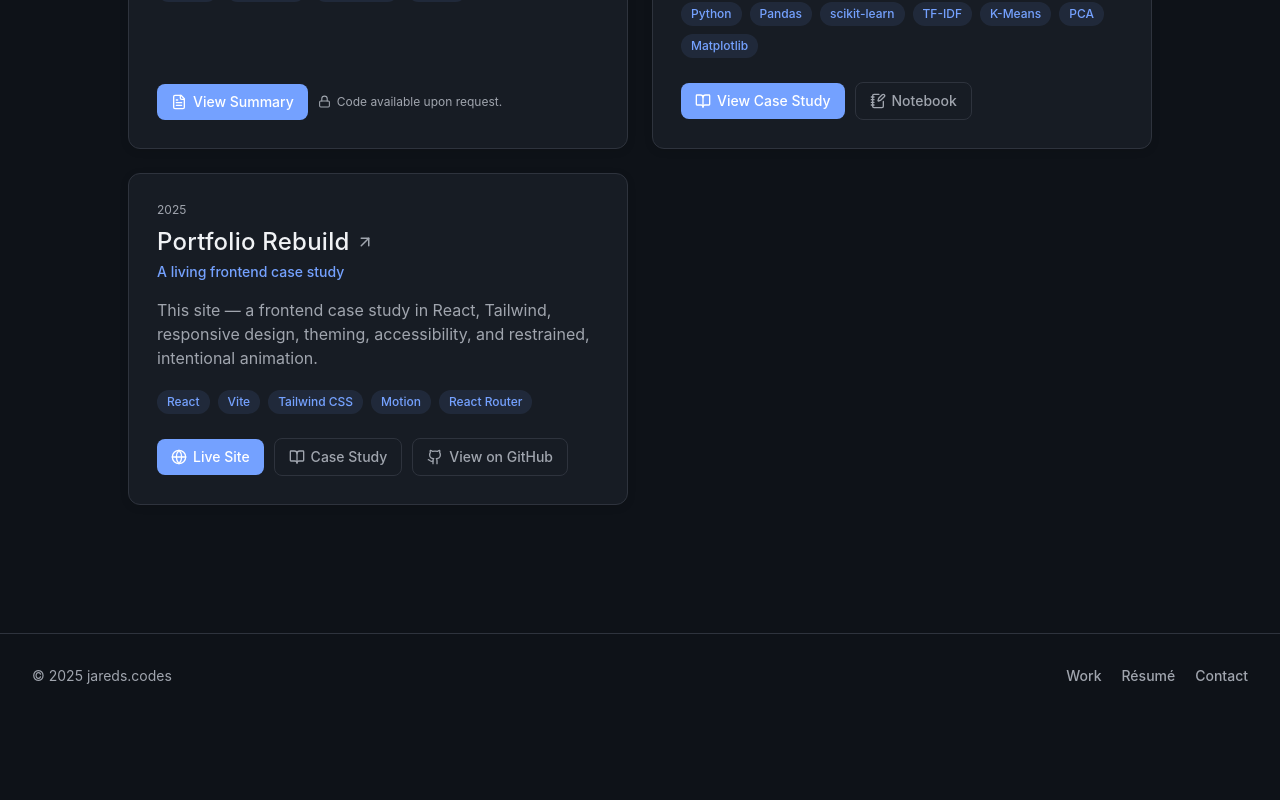
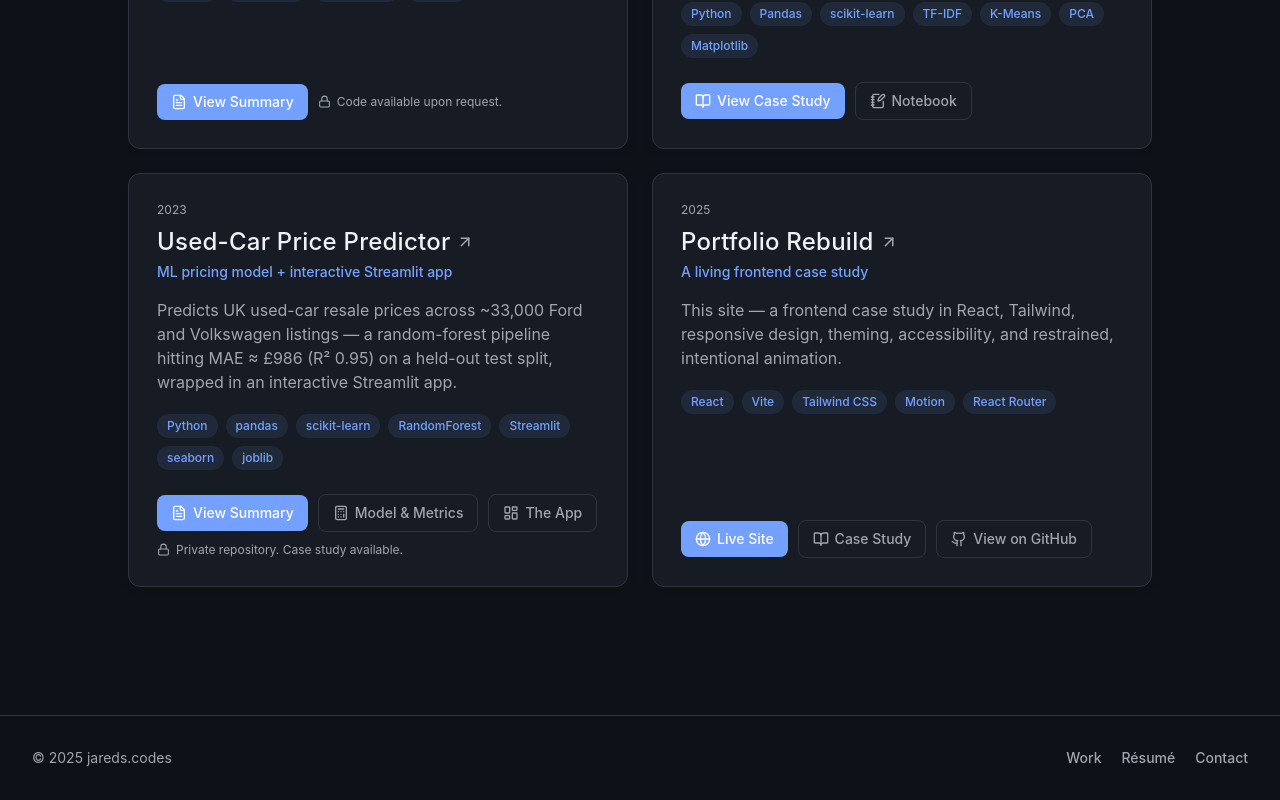
Before and after one commit to jaredf96/website, a React (Vite) app: page /work in a window 1280 px wide. Shown: the part 2770-3570 px from the top of the page. Before the commit the page ends 3488 px from the top, so only its background shows below. Built offline with nearby package versions, Linux system fonts and the light colour scheme.

Commit message:
Add used-car price predictor as a smaller-build case study

```diff
--- a/src/data/projects.js
+++ b/src/data/projects.js
@@ -513,6 +513,68 @@ export const projects = [
   },
 
   {
+    slug: "car-price-predictor",
+    name: "Used-Car Price Predictor",
+    tagline: "ML pricing model + interactive Streamlit app",
+    group: "smaller",
+    year: "2023",
+    status: "private",
+    repo: null,
+    repoNote: "Private repository. Case study available.",
+    summary:
+      "Predicts UK used-car resale prices across ~33,000 Ford and Volkswagen listings — a random-forest pipeline hitting MAE ≈ £986 (R² 0.95) on a held-out test split, wrapped in an interactive Streamlit app.",
+    context:
+      "A coursework project (UNCC 4122) rebuilt into something usable: explore the market visually, or spec out a car and get a price.",
+    role: "Solo.",
+    tech: ["Python", "pandas", "scikit-learn", "RandomForest", "Streamlit", "seaborn", "joblib"],
+    highlights: [
+      "Random-forest pipeline (scaled numerics + one-hot categoricals), regularized with min_samples_leaf",
+      "MAE ≈ £986 and R² ≈ 0.95 on a held-out 20% test split — from executed output",
+      "Identical cleaning rules shared by the training notebook and the app",
+      "Interactive Streamlit app: brand comparisons, price-filtered charts, live predictions",
+    ],
+    metrics: [],
+    actions: [
+      { kind: "summary", label: "View Summary", to: "/work/car-price-predictor" },
+      { kind: "scoring", label: "Model & Metrics", to: "/work/car-price-predictor#model" },
+      { kind: "dashboard", label: "The App", to: "/work/car-price-predictor#app" },
+    ],
+    caseStudy: {
+      sections: [
+        {
+          id: "overview",
+          title: "Overview",
+          body: [
+            "A price predictor for UK used-car listings from Ford and Volkswagen — about 33,000 cars — with an interactive app for exploring the market and pricing a specific car.",
+            "Originally a data-mining course project; since reworked with proper data cleaning, a documented model, and a usable front end.",
+          ],
+        },
+        {
+          id: "model",
+          title: "Model & Metrics",
+          body: [
+            "A scikit-learn Pipeline feeds scaled numerics (year, mileage, tax, MPG, engine size) and one-hot-encoded categoricals (model, transmission, fuel type) into a random forest regularized with min_samples_leaf=5.",
+          ],
+          bullets: [
+            "MAE ≈ £986 and R² ≈ 0.95 on a held-out 20% test split",
+            "Cleaning drops missing numerics and physically impossible rows (engine size of 0, MPG under 5) and strips stray whitespace that silently splits categories",
+            "The training notebook and the app share identical cleaning, so predictions see the same distribution the model learned from",
+            "Honest next steps: cross-validation, feature importances, and prediction intervals",
+          ],
+        },
+        {
+          id: "app",
+          title: "The App",
+          body: [
+            "A Streamlit app with two tabs: Visualizations — brand-vs-brand comparisons (cars per model, average price by year, MPG by fuel type, transmission mix), filterable by dataset and price range — and Predictions, where you spec a car and get a price.",
+            "Dataset loads and the ~12 MB model are cached per session, and the trained model ships with the repo via joblib, so the app runs without retraining.",
+          ],
+        },
+      ],
+    },
+  },
+
+  {
     slug: "portfolio-rebuild",
     name: "Portfolio Rebuild",
     tagline: "A living frontend case study",
```
